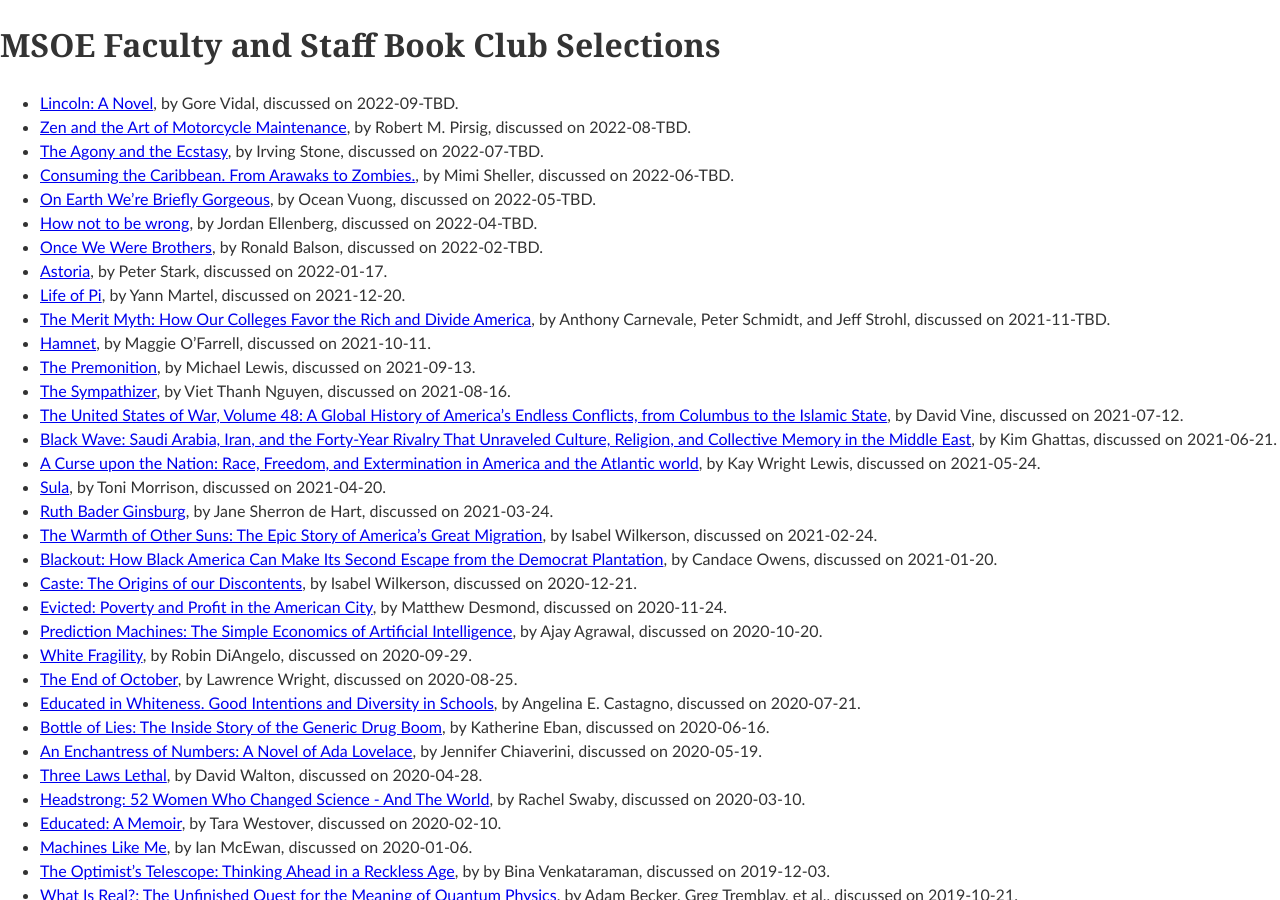
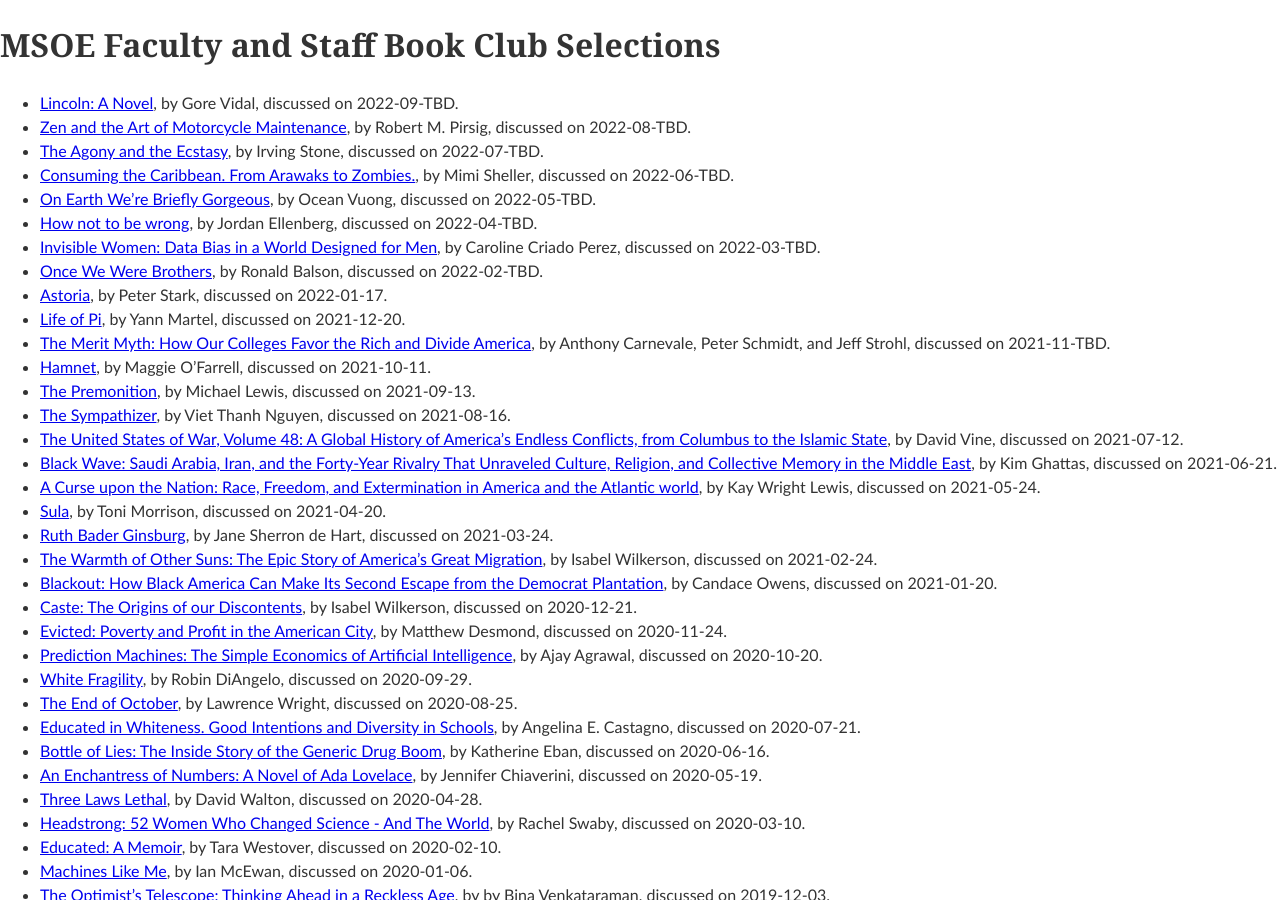
Before and after one commit to edurant/edurant.github.io, a Jekyll site: the page built from misc/bookClub.md, in a window 1280 px wide and 900 px high. Built offline with Jekyll 4.4.1, drawn with Linux system fonts in a browser that asks for light colours; our own code applies the rules of GitHub Pages for plain Markdown files; some of the changed lines change nothing that is shown.

Commit message:
msoe book club iwd

```diff
--- a/misc/bookClub.md
+++ b/misc/bookClub.md
@@ -1,6 +1,6 @@
 ---
 title: "MSOE Faculty and Staff Book Club Selections"
-date: 2021-12-06 16:47:30 -0600
+date: 2021-01-14 16:30:30 -0500
 ---
 * [Lincoln: A Novel](https://bookshop.org/books/lincoln-9780375708763/9780375708763), by Gore Vidal, discussed on 2022-09-TBD.
 * [Zen and the Art of Motorcycle Maintenance](https://bookshop.org/books/zen-and-the-art-of-motorcycle-maintenance-an-inquiry-into-values/9780060839871), by Robert M. Pirsig, discussed on 2022-08-TBD.
@@ -8,6 +8,7 @@
 * [Consuming the Caribbean. From Arawaks to Zombies.](https://bookshop.org/books/consuming-the-caribbean-from-arawaks-to-zombies/9780415257602), by Mimi Sheller, discussed on 2022-06-TBD.
 * [On Earth We're Briefly Gorgeous](https://bookshop.org/books/on-earth-we-re-briefly-gorgeous/9780525562023), by Ocean Vuong, discussed on 2022-05-TBD.
 * [How not to be wrong](https://bookshop.org/books/how-not-to-be-wrong-the-power-of-mathematical-thinking/9780143127536), by Jordan Ellenberg, discussed on 2022-04-TBD.
+* [Invisible Women: Data Bias in a World Designed for Men](https://bookshop.org/books/invisible-women-data-bias-in-a-world-designed-for-men/9781419735219), by Caroline Criado Perez, discussed on 2022-03-TBD.
 * [Once We Were Brothers](https://bookshop.org/books/once-we-were-brothers/), by Ronald Balson, discussed on 2022-02-TBD.
 * [Astoria](https://bookshop.org/books/astoria-astor-and-jefferson-s-lost-pacific-empire-a-tale-of-ambition-and-survival-on-the-early-american-frontier-9780062218308), by Peter Stark, discussed on 2022-01-17.
 * [Life of Pi](https://bookshop.org/books/life-of-pi-9780156027328), by Yann Martel, discussed on 2021-12-20.
```
